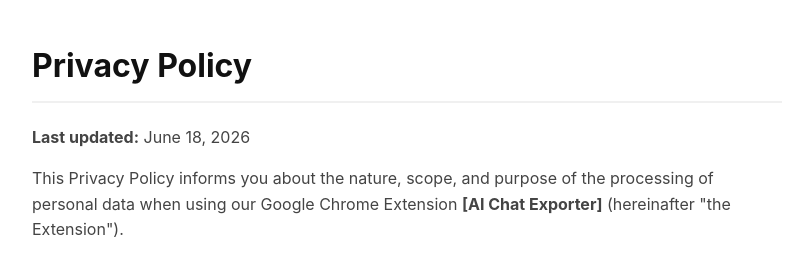
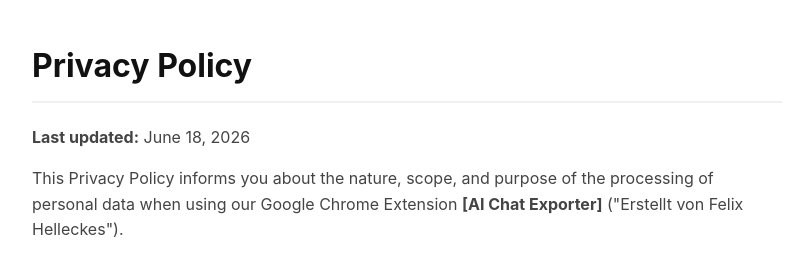
Before and after one commit to Felix-Helleckes/dataprivacy, a plain HTML site: page index.html in a window 1280 px wide. Shown: the top 270 px of the page, 233-1021 px from the left. Drawn offline with Linux system fonts and the light colour scheme.

Commit message:
Update index.html

```diff
--- a/index.html
+++ b/index.html
@@ -25,7 +25,7 @@
     <h1>Privacy Policy</h1>
     <p><strong>Last updated:</strong> June 18, 2026</p>
 
-    <p>This Privacy Policy informs you about the nature, scope, and purpose of the processing of personal data when using our Google Chrome Extension <strong>[AI Chat Exporter]</strong> (hereinafter "the Extension").</p>
+    <p>This Privacy Policy informs you about the nature, scope, and purpose of the processing of personal data when using our Google Chrome Extension <strong>[AI Chat Exporter]</strong> ("Erstellt von Felix Helleckes").</p>
 
     <h2>1. Data Controller (Verantwortlicher)</h2>
     <p>The responsible party for data processing within the meaning of the General Data Protection Regulation (GDPR) is:</p>
```
